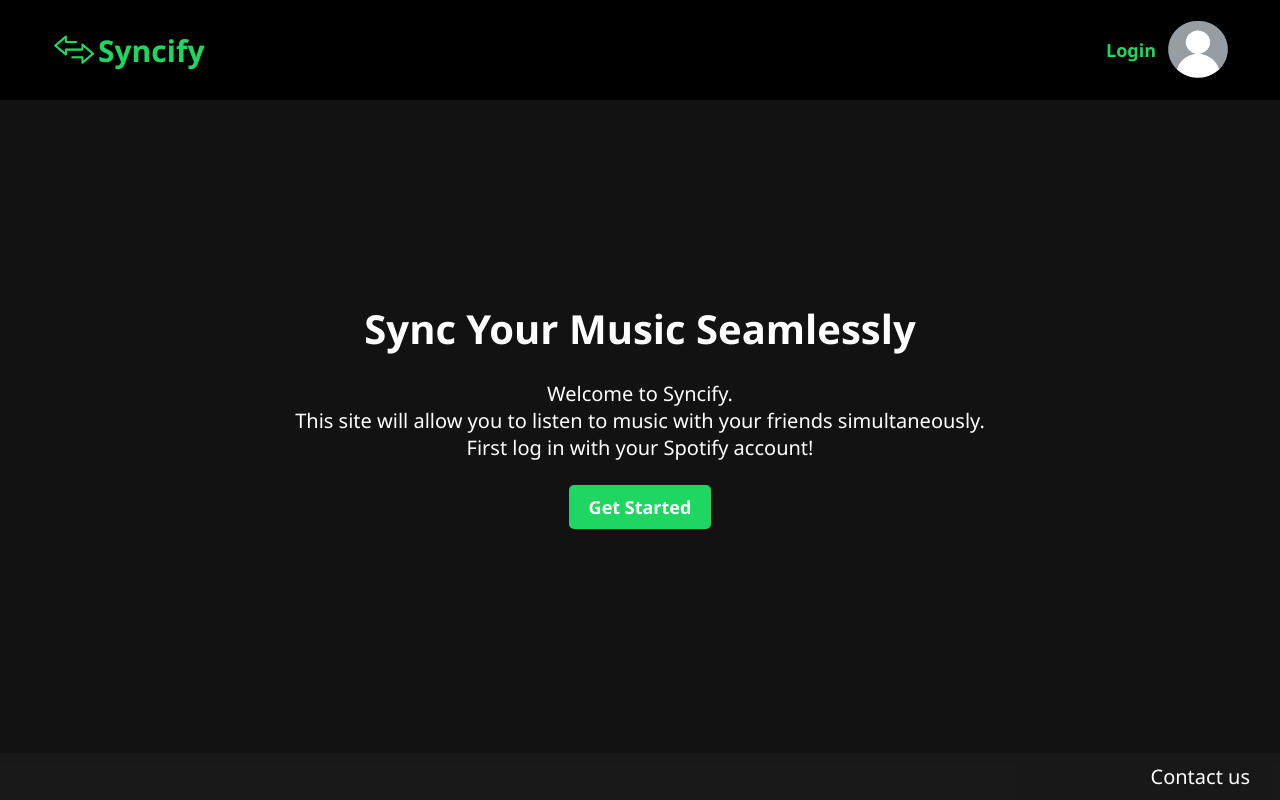
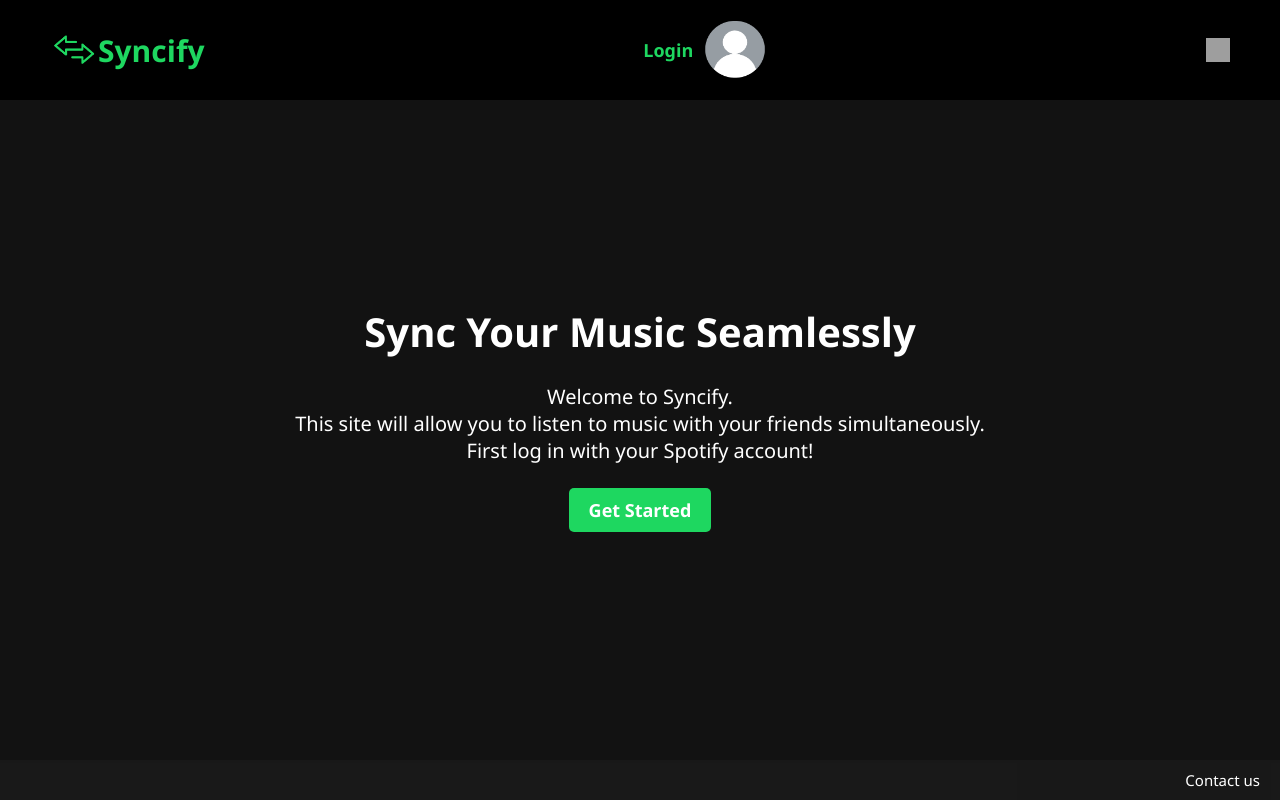
Before and after one commit to GitGinocchio/Syncify, a Flask app: page /login in a window 1280 px wide. Run offline with Flask 3, Linux system fonts and the light colour scheme; parts of the project's set-up code (start-up, migrations or seed data) failed here and were passed over; grey boxes are pictures that could not be loaded.

Commit message:
Added theme toggle functionality.
• Added JavaScript event listener to toggle theme
• Updated HTML templates with theme toggle icon
• Removed unnecessary CSS styles
• Improved code organization and readability
• Enhanced user experience with theme switching option

```diff
--- a/Syncify/static/css/bugreport.css
+++ b/Syncify/static/css/bugreport.css
@@ -3,7 +3,7 @@
   background-color: #1c1c1c;
   border-radius: 10px;
   padding: 20px;
-  margin: 20px auto; /* Center the container horizontally */
+  margin: auto;
   color: white;
   width: 45%;
 }
--- a/Syncify/static/css/default.css
+++ b/Syncify/static/css/default.css
@@ -24,10 +24,27 @@ header {
   background-color: black;
 }
 
+.header-content {
+  display: flex;
+  align-items: center;
+  gap: 20px; /* Spazio tra gli elementi */
+}
+
 header h1 {
   font-size: 30px;
   color: #1ed760;
   margin: 0;
+}
+
+.theme-toggle {
+  cursor: pointer;
+  display: flex;
+  align-items: center;
+}
+
+.theme-icon {
+  width: 24px;
+  height: 24px;
 }
 
 /* Button */
@@ -114,7 +131,6 @@ footer {
   text-align: center;
   padding: 10px 0;
   font-size: 15px;
-  margin-top: auto;
   flex-direction: row-reverse;
 }
 
@@ -127,8 +143,6 @@ footer p {
 footer a {
   color: #fff;
   text-decoration: none;
-  padding: 10px;
-  font-size: 20px;
   margin-right: 20px;
 }
 
--- a/Syncify/static/css/user.css
+++ b/Syncify/static/css/user.css
@@ -1,5 +1,5 @@
 .container {
-  margin-top: auto;
+  margin: auto;
   display: flex;
   flex-direction: row;
   justify-content: center;
@@ -24,10 +24,6 @@
 
 .card:hover {
   transform: translateY(-10px);
-  box-shadow: 0 0px 20px rgba(255, 255, 255, 0.2);
-}
-
-.card:hover .room-container{
   box-shadow: 0 0px 20px rgba(255, 255, 255, 0.2);
 }
 
--- a/Syncify/static/js/default.js
+++ b/Syncify/static/js/default.js
@@ -1,20 +1,33 @@
-document.addEventListener('DOMContentLoaded', (event) => {
-    // JavaScript per mostrare/nascondere il menu a tendina
-    document.getElementById('profile-icon').addEventListener('click', function() {
-        const menu = document.getElementById('dropdown-menu');
-        menu.classList.toggle('show');
-    });
+function toggleTheme() {
+    const body = document.body;
+    const themeIcon = document.getElementById('theme-icon');
+    const currentTheme = body.classList.contains('light-mode') ? 'light' : 'dark';
 
-    // Nascondi il menu quando si clicca fuori
-    window.onclick = function(event) {
-        if (!event.target.matches('.account-icon')) {
-        const dropdowns = document.getElementsByClassName('dropdown-menu');
-        for (let i = 0; i < dropdowns.length; i++) {
-            const openDropdown = dropdowns[i];
-            if (openDropdown.classList.contains('show')) {
-            openDropdown.classList.remove('show');
-            }
-        }
-        }
+    if (currentTheme === 'dark') {
+      body.classList.add('light-mode');
+      body.classList.remove('dark-mode');
+      themeIcon.src = 'https://img.icons8.com/material-outlined/24/ffffff/sun--v1.png'; // Icona Light Mode
+      localStorage.setItem('theme', 'light');
+    } else {
+      body.classList.add('dark-mode');
+      body.classList.remove('light-mode');
+      themeIcon.src = 'https://img.icons8.com/material-outlined/24/ffffff/moon--v1.png'; // Icona Dark Mode
+      localStorage.setItem('theme', 'dark');
     }
-});
+  }
+
+  // Imposta il tema all'avvio in base alla preferenza salvata
+  const savedTheme = localStorage.getItem('theme');
+  if (savedTheme) {
+    document.body.classList.add(savedTheme + '-mode');
+    const themeIcon = document.getElementById('theme-icon');
+    themeIcon.src = savedTheme === 'dark'
+        ? 'https://img.icons8.com/material-outlined/24/ffffff/moon--v1.png' // Icona Dark Mode
+        : 'https://img.icons8.com/material-outlined/24/ffffff/sun--v1.png'; // Icona Light Mode
+  }
+
+  // Aggiungi l'evento di click per l'icona del tema
+  const themeToggle = document.querySelector('.theme-toggle');
+  if (themeToggle) {
+    themeToggle.addEventListener('click', toggleTheme);
+  }
--- a/Syncify/templates/join.html
+++ b/Syncify/templates/join.html
@@ -31,6 +31,11 @@
         <a href="/logout">Logout</a>
       </div>
     </div>
+    <!-- Icona per il cambio del tema -->
+    <  <div class="theme-toggle" onclick="toggleTheme()">
+      <img id="theme-icon" src="https://img.icons8.com/material-outlined/24/ffffff/moon--v1.png" alt="theme toggle icon" class="theme-icon">
+    </div>
+  </header>
   </header>
   <section>
   <div class="join-private-session">
--- a/Syncify/templates/login.html
+++ b/Syncify/templates/login.html
@@ -6,6 +6,7 @@
     <link rel="stylesheet" href="/static/css/default.css" type="text/css">
     <link rel="stylesheet" href="/static/css/login.css" type="text/css">
     <link rel='icon' href="/static/images/icon.png">
+    <script src="/static/js/default.js"></script>
   </head>
   <body>
     <header>
@@ -21,6 +22,10 @@
           <p class=username> Login </p>
           <img src="/static/images/account.png" alt="account icon" class="account-icon">
         </a>
+      </div>
+
+      <div class="theme-toggle" onclick="toggleTheme()">
+        <img id="theme-icon" src="https://img.icons8.com/material-outlined/24/ffffff/moon--v1.png" alt="theme toggle icon" class="theme-icon">
       </div>
     </header>
 
--- a/Syncify/templates/new.html
+++ b/Syncify/templates/new.html
@@ -31,6 +31,11 @@
         <a href="/logout">Logout</a>
       </div>
     </div>
+    <!-- Icona per il cambio del tema -->
+    <div class="theme-toggle" onclick="toggleTheme()">
+      <img src="/static/images/theme-icon.png" alt="theme toggle icon" class="theme-icon">
+    </div>
+  </header>
   </header>
   <section>
     <div class="container">
--- a/Syncify/templates/room.html
+++ b/Syncify/templates/room.html
@@ -30,6 +30,10 @@
 				<a href="/logout">Logout</a>
 			</div>
 		</div>
+		<div class="theme-toggle" onclick="toggleTheme()">
+			<img id="theme-icon" src="https://img.icons8.com/material-outlined/24/ffffff/moon--v1.png" alt="theme toggle icon" class="theme-icon">
+		</div>
+		</header>
 	</header>
 	<div class="container">
 		<div class="sidebar-left">
--- a/Syncify/templates/user.html
+++ b/Syncify/templates/user.html
@@ -30,6 +30,11 @@
           <a href="/logout">Logout</a>
         </div>
       </div>
+      <!-- Icona per il cambio del tema -->
+      <div class="theme-toggle" onclick="toggleTheme()">
+        <img id="theme-icon" src="https://img.icons8.com/material-outlined/24/ffffff/moon--v1.png" alt="theme toggle icon" class="theme-icon">
+      </div>
+    </header>
     </header>
     <div class="container">
       <div class="card createroom-container" onclick="location.href='/new'">
```
Also changed, not shown: Syncify/static/js/bugreport.js (added, +16 -0 lines), Syncify/templates/bugreport.html (+18 -1 lines).
